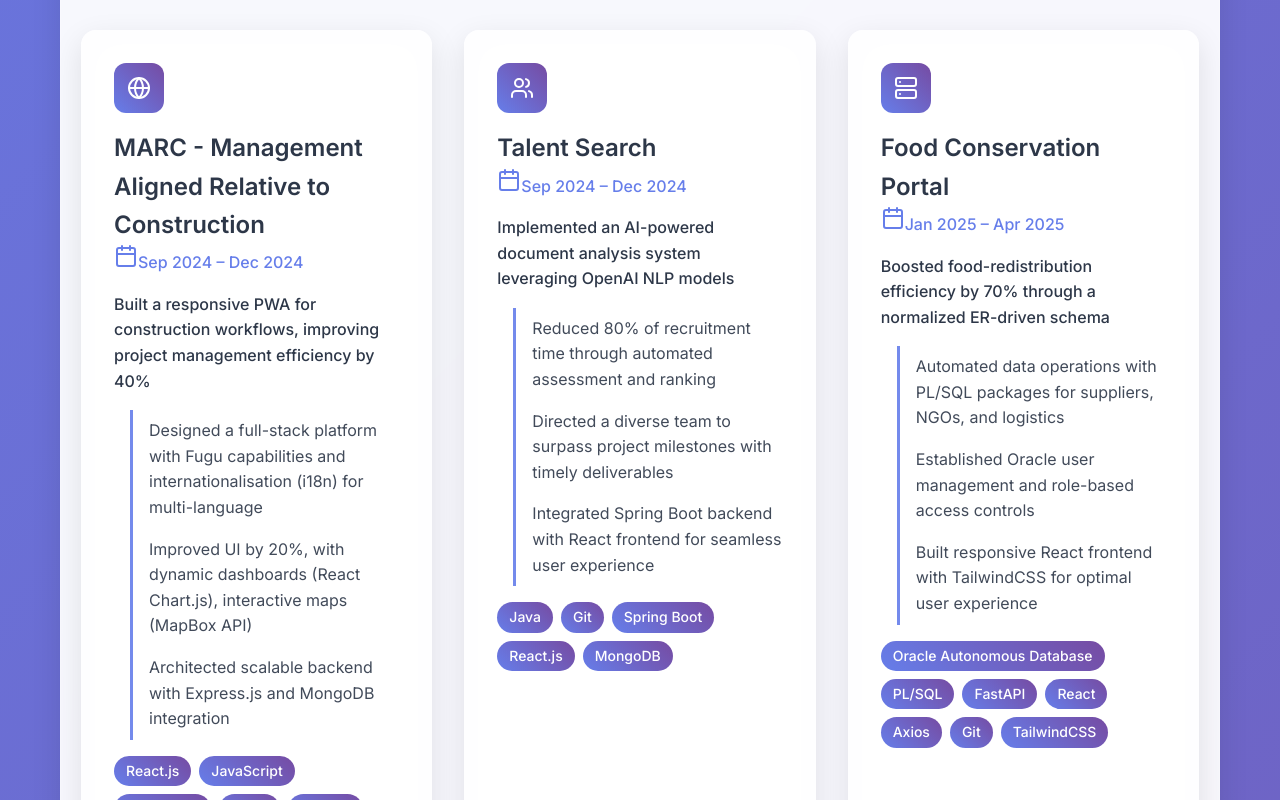
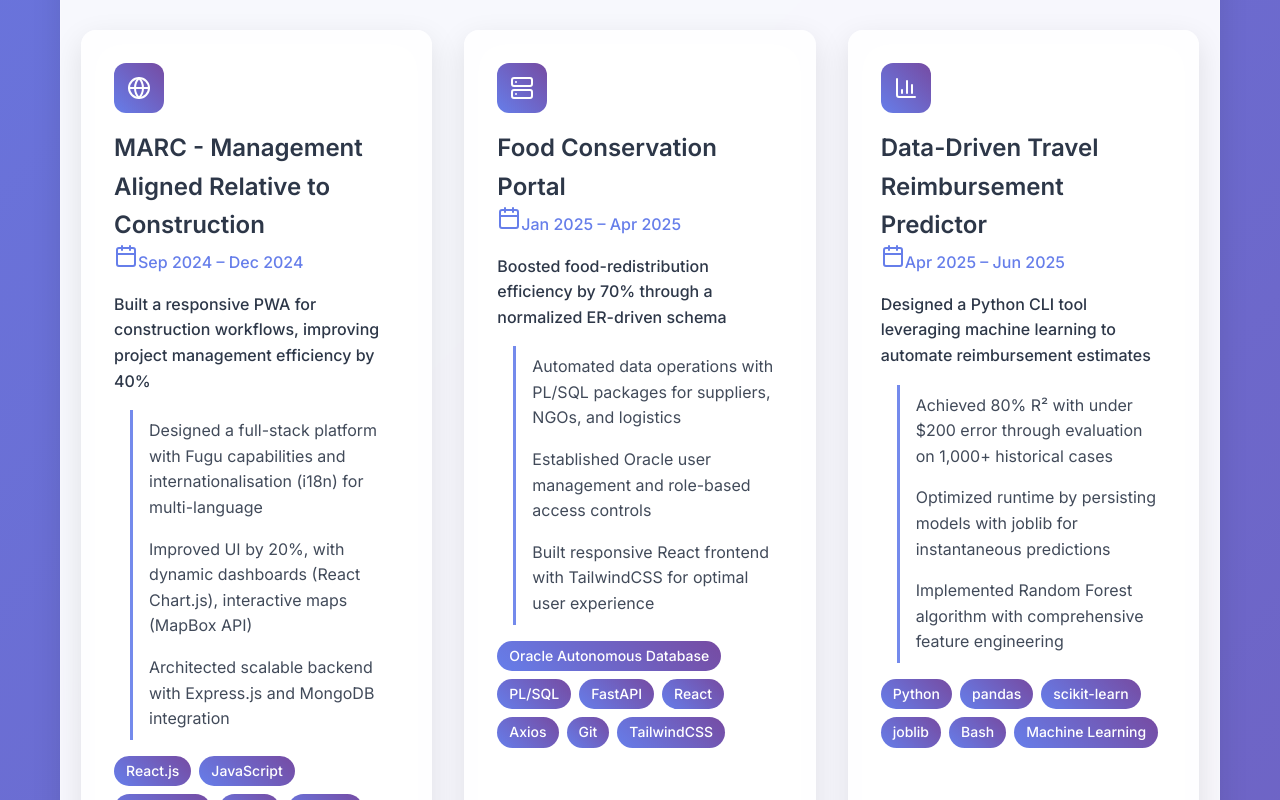
Before and after one commit to jayanthmani8045/jayanthmani, a React (Vite) app in the folder Frontend/Portfolio/: page / in a window 1280 px wide. Shown: the part 1500-2300 px from the top of the page. Built offline with nearby package versions, Linux system fonts and the light colour scheme.

Commit message:
Update portfolioData.ts

```diff
--- a/Frontend/Portfolio/src/data/portfolioData.ts
+++ b/Frontend/Portfolio/src/data/portfolioData.ts
@@ -44,18 +44,6 @@ export const portfolioData: PortfolioData = {
           ],
           tech: ["React.js", "JavaScript", "TypeScript", "SCSS", "Node.js", "Express.js", "Redux toolkit", "MongoDB", "Material UI"],
           iconName: "Globe"
-        },
-        {
-          title: "Talent Search",
-          duration: "Sep 2024 – Dec 2024",
-          description: "Implemented an AI-powered document analysis system leveraging OpenAI NLP models",
-          highlights: [
-            "Reduced 80% of recruitment time through automated assessment and ranking",
-            "Directed a diverse team to surpass project milestones with timely deliverables",
-            "Integrated Spring Boot backend with React frontend for seamless user experience"
-          ],
-          tech: ["Java", "Git", "Spring Boot", "React.js", "MongoDB"],
-          iconName: "Users"
         },
         {
           title: "Food Conservation Portal",
```
